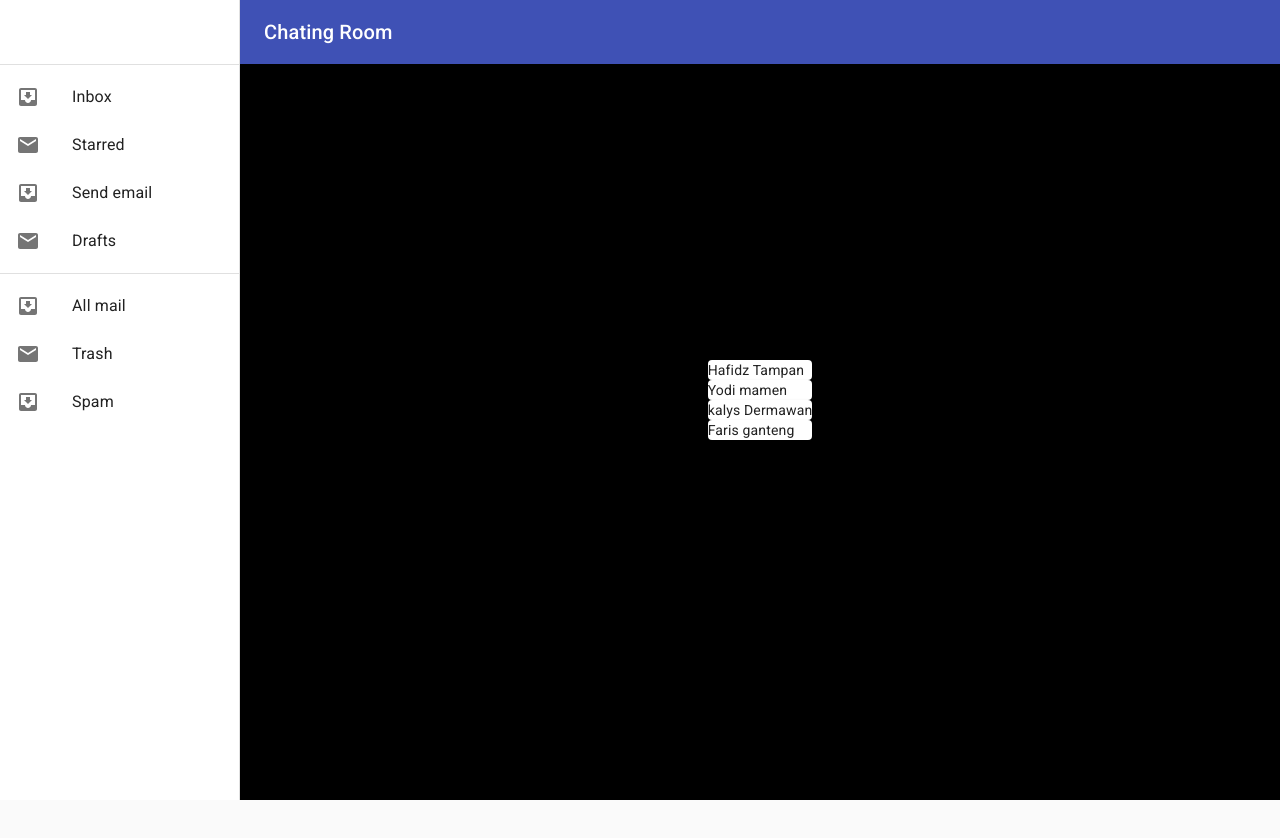
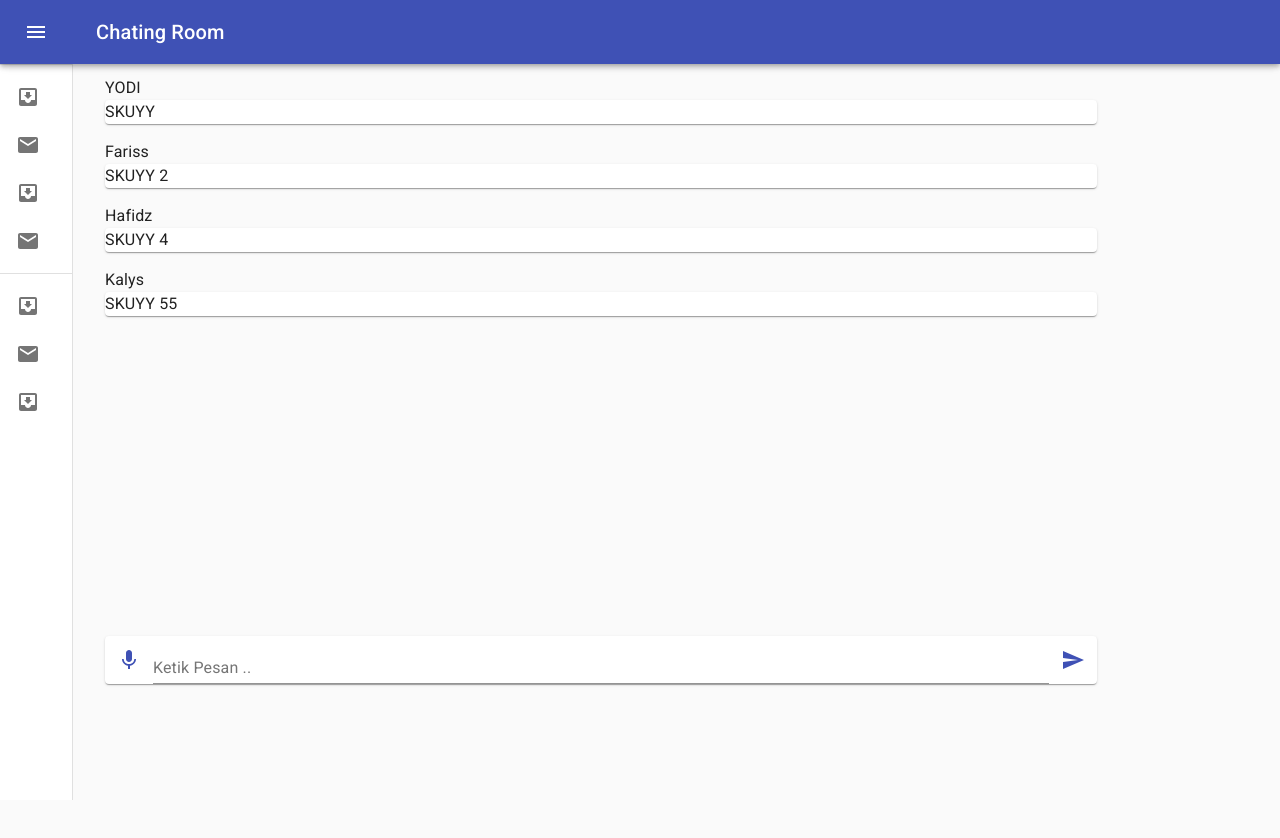
Before and after one commit to dev-chat-bot/CLIENT-SIDE, a React (Create React App) app in the folder client-bot/: page /main in a window 1280 px wide. Shown: the top 838 px of the page. Before the commit the page ends 800 px from the top, so only its background shows below. Built offline with nearby package versions, Linux system fonts and the light colour scheme.

Commit message:
layout mainpage

```diff
--- a/client-bot/package.json
+++ b/client-bot/package.json
@@ -14,6 +14,7 @@
     "react-redux": "^7.2.0",
     "react-router-dom": "^5.2.0",
     "react-scripts": "3.4.1",
+    "react-speech-recognition": "^2.0.7",
     "redux": "^4.0.5",
     "redux-thunk": "^2.3.0"
   },
--- a/client-bot/src/App.js
+++ b/client-bot/src/App.js
@@ -1,26 +1,26 @@
 import React from "react";
 import "./App.css";
-import FirstPage from "./VIEWS/FirstPage";
+import FirstPage from "./VIEWS/firstPage";
 import MainPage from "./VIEWS/MainPage";
 import { BrowserRouter, Switch, Route } from 'react-router-dom'
 
 function App() {
   return (
     <BrowserRouter>
-    <div
+    {/* <div
       style={{
         alignItems: "center",
         justifyContent: "center",
         display: "flex",
         backgroundColor: "black",
         height: "100vh",
-      }}
-    >
+      }} */}
+    {/* > */}
       <Switch>
         <Route component={MainPage} path="/main" />
         <Route component={FirstPage} path="/" />
       </Switch>
-    </div>
+    {/* </div> */}
     </BrowserRouter>
   );
 }
--- a/client-bot/src/VIEWS/MainPage.js
+++ b/client-bot/src/VIEWS/MainPage.js
@@ -1,62 +1,109 @@
 import React from "react";
-import { makeStyles } from "@material-ui/core/styles";
-import Drawer from "@material-ui/core/Drawer";
-import CssBaseline from "@material-ui/core/CssBaseline";
-import AppBar from "@material-ui/core/AppBar";
-import Toolbar from "@material-ui/core/Toolbar";
-import List from "@material-ui/core/List";
-import Typography from "@material-ui/core/Typography";
-import Divider from "@material-ui/core/Divider";
-import ListItem from "@material-ui/core/ListItem";
-import ListItemIcon from "@material-ui/core/ListItemIcon";
-import ListItemText from "@material-ui/core/ListItemText";
+import clsx from "clsx";
+import { makeStyles, useTheme } from "@material-ui/core/styles";
 import InboxIcon from "@material-ui/icons/MoveToInbox";
 import MailIcon from "@material-ui/icons/Mail";
-import { Paper } from "@material-ui/core";
+import MenuIcon from "@material-ui/icons/Menu";
+import ChevronRightIcon from "@material-ui/icons/ChevronRight";
+import ChevronLeftIcon from "@material-ui/icons/ChevronLeft";
+import SendSharpIcon from "@material-ui/icons/SendSharp";
+import MicIcon from "@material-ui/icons/Mic";
 
-const drawerWidth = 240;
-
+import {
+  Paper,
+  ListItemText,
+  ListItemIcon,
+  IconButton,
+  Divider,
+  Typography,
+  CssBaseline,
+  List,
+  Toolbar,
+  AppBar,
+  Drawer,
+  ListItem,
+  TextField,
+} from "@material-ui/core";
 const DummyData = [
   {
-        ID: "Hafidz Tampan",
-        message: "gimana guys aman ?"
+    name: "YODI",
+    message: "SKUYY",
   },
   {
-        ID: "Yodi mamen",
-        message: "santuuy fidz, valorant skuyy"
+    name: "Fariss",
+    message: "SKUYY 2",
   },
   {
-        ID: "kalys Dermawan",
-        message: "SKUUUY"
+    name: "Hafidz",
+    message: "SKUYY 4",
   },
   {
-        ID: "Faris ganteng",
-        message: "duh lagi ga niat main nih. segala berulah lagi.. aduhlah"
-    }
-]
+    name: "Kalys",
+    message: "SKUYY 55",
+  },
+];
 
-export default function PermanentDrawerLeft() {
+export default function MainPage() {
   const classes = useStyles();
+  const theme = useTheme();
+  const [open, setOpen] = React.useState(false);
+
+  const handleDrawerOpen = () => {
+    setOpen(true);
+  };
+
+  const handleDrawerClose = () => {
+    setOpen(false);
+  };
 
   return (
     <div className={classes.root}>
       <CssBaseline />
-      <AppBar position="fixed" className={classes.appBar}>
+      <AppBar
+        position="absolute"
+        className={clsx(classes.appBar, {
+          [classes.appBarShift]: open,
+        })}
+      >
         <Toolbar>
+          <IconButton
+            color="inherit"
+            aria-label="open drawer"
+            onClick={handleDrawerOpen}
+            edge="start"
+            className={clsx(classes.menuButton, {
+              [classes.hide]: open,
+            })}
+          >
+            <MenuIcon />
+          </IconButton>
           <Typography variant="h6" noWrap>
             Chating Room
           </Typography>
         </Toolbar>
       </AppBar>
       <Drawer
-        className={classes.drawer}
         variant="permanent"
+        className={clsx(classes.drawer, {
+          [classes.drawerOpen]: open,
+          [classes.drawerClose]: !open,
+        })}
         classes={{
-          paper: classes.drawerPaper,
+          paper: clsx({
+            [classes.drawerOpen]: open,
+            [classes.drawerClose]: !open,
+          }),
         }}
-        anchor="left"
       >
-        <div className={classes.toolbar} />
+        <div className={classes.toolbar}>
+          <IconButton onClick={handleDrawerClose}>
+            {theme.direction === "rtl" ? (
+              <ChevronRightIcon />
+            ) : (
+              <ChevronLeftIcon />
+            )}
+          </IconButton>
+        </div>
         <Divider />
         <List>
           {["Inbox", "Starred", "Send email", "Drafts"].map((text, index) => (
@@ -81,44 +128,106 @@ export default function PermanentDrawerLeft() {
         </List>
       </Drawer>
       <main className={classes.content}>
-        {/* <div className={classes.toolbar} /> */}
-        {DummyData.map((e,i) => {
-            return <Paper mb={10}>
-                {e.ID}
+        <div className={classes.toolbar} />
+        <div style={{ display: "flex", flexDirection: "column" }}>
+          <div style={{ height: "70vh" }}>
+            {DummyData.map((el, i) => {
+              return (
+                <Typography paragraph>
+                  {el.name}
+                  <Paper>{el.message}</Paper>
+                </Typography>
+              );
+            })}
+          </div>
+          <div>
+            <Paper>
+              <form>
+                <IconButton color="primary" backgroundColor="secondary">
+                  <MicIcon />
+                </IconButton>
+                <TextField
+                  id="filled-basic"
+                  label="Ketik Pesan .."
+                  style={{ width: "70vw" }}
+                />
+                <IconButton color="primary">
+                  <SendSharpIcon />
+                </IconButton>
+              </form>
             </Paper>
-        })}
+          </div>
+        </div>
       </main>
-      {/* <div className={classes.toolbar}>
-        <form className={classes.toolbar} noValidate>
-          <TextField id="outlined-basic" label="Outlined" variant="outlined" />
-        </form>
-      </div> */}
     </div>
   );
 }
+
+const drawerWidth = 240;
 
 const useStyles = makeStyles((theme) => ({
   root: {
     display: "flex",
   },
   appBar: {
+    zIndex: theme.zIndex.drawer + 1,
+    transition: theme.transitions.create(["width", "margin"], {
+      easing: theme.transitions.easing.sharp,
+      duration: theme.transitions.duration.leavingScreen,
+    }),
+  },
+  appBarShift: {
+    marginLeft: drawerWidth,
     width: `calc(100% - ${drawerWidth}px)`,
-      marginLeft: drawerWidth,
+    transition: theme.transitions.create(["width", "margin"], {
+      easing: theme.transitions.easing.sharp,
+      duration: theme.transitions.duration.enteringScreen,
+    }),
+  },
+  menuButton: {
+    marginRight: 36,
+  },
+  hide: {
+    display: "none",
   },
   drawer: {
     width: drawerWidth,
     flexShrink: 0,
+    whiteSpace: "nowrap",
   },
-    drawerPaper: {
+  drawerOpen: {
     width: drawerWidth,
+    transition: theme.transitions.create("width", {
+      easing: theme.transitions.easing.sharp,
+      duration: theme.transitions.duration.enteringScreen,
+    }),
   },
+  drawerClose: {
+    transition: theme.transitions.create("width", {
+      easing: theme.transitions.easing.sharp,
+      duration: theme.transitions.duration.leavingScreen,
+    }),
+    overflowX: "hidden",
+    width: theme.spacing(7) + 1,
+    [theme.breakpoints.up("sm")]: {
+      width: theme.spacing(9) + 1,
+    },
+  },
+  toolbar: {
+    display: "flex",
+    alignItems: "center",
+    justifyContent: "flex-end",
+    padding: theme.spacing(0, 1),
     // necessary for content to be below app bar
-    toolbar: theme.mixins.toolbar,
+    ...theme.mixins.toolbar,
+  },
   content: {
     flexGrow: 1,
-    //   backgroundColor: theme.palette.background.default,
-      padding: theme.spacing(3),
-      alignItems: "center",
-      justifyContent: "center",
+    padding: theme.spacing(2),
+    backgroundColor: theme.palette.background.primary,
+    height: "100vh",
+    display: "flex",
+    marginTop: 60,
+    // position: "static"
   },
 }));
--- a/client-bot/src/VIEWS/firstPage.js
+++ b/client-bot/src/VIEWS/firstPage.js
@@ -1,8 +1,8 @@
 import React from "react";
+import {CssBaseline} from '@material-ui/core'
 import {
   Avatar,
   Button,
-  CssBaseline,
   TextField,
   FormControlLabel,
   Checkbox,
@@ -12,10 +12,12 @@ import {
   Grid,
   Link,
   Card,
+  IconButton,
 } from "@material-ui/core";
 import AccountCircleOutlinedIcon from "@material-ui/icons/AccountCircleOutlined";
 import { makeStyles } from "@material-ui/core/styles";
 import Modal from "../Components/Modal";
+import { Facebook, GitHub } from "@material-ui/icons";
 
 function Copyright() {
   return (
@@ -71,8 +73,16 @@ export default function SignIn() {
   const [open, setOpen] = React.useState(false);
 
   return (
+    <div
+    style={{
+      alignItems: "center",
+      justifyContent: "center",
+      display: "flex",
+      backgroundColor: "black",
+      height: "100vh",
+    }}>
+      <CssBaseline />
       <Container component="main" maxWidth="xs">
-      <CssBaseline />
         <Card alignItems="center" justifyContent="center" width="50%">
           <div className={classes.paper}>
             <Avatar className={classes.avatar}>
@@ -122,9 +132,21 @@ export default function SignIn() {
                   <Link href="#" variant="body2">
                     Forgot password?
                   </Link>
-                <Modal setOpen={setOpen} classes={classes} Open={open}></Modal>
+                  <Modal
+                    setOpen={setOpen}
+                    classes={classes}
+                    Open={open}
+                  ></Modal>
                 </Grid>
-              <Grid item></Grid>
+                <Grid item>
+                  <IconButton>
+                    <Facebook />
+                  </IconButton>
+                  <IconButton>
+                    <GitHub />
+                  </IconButton>
+                  <Button>Google</Button>
+                </Grid>
               </Grid>
             </form>
           </div>
@@ -133,5 +155,6 @@ export default function SignIn() {
           </Box>
         </Card>
       </Container>
+        </div>
   );
 }
```
Also changed, not shown: 1 other file (tests, documents, lock files or other folders). Lines whose indentation alone changed are shown as unchanged.
